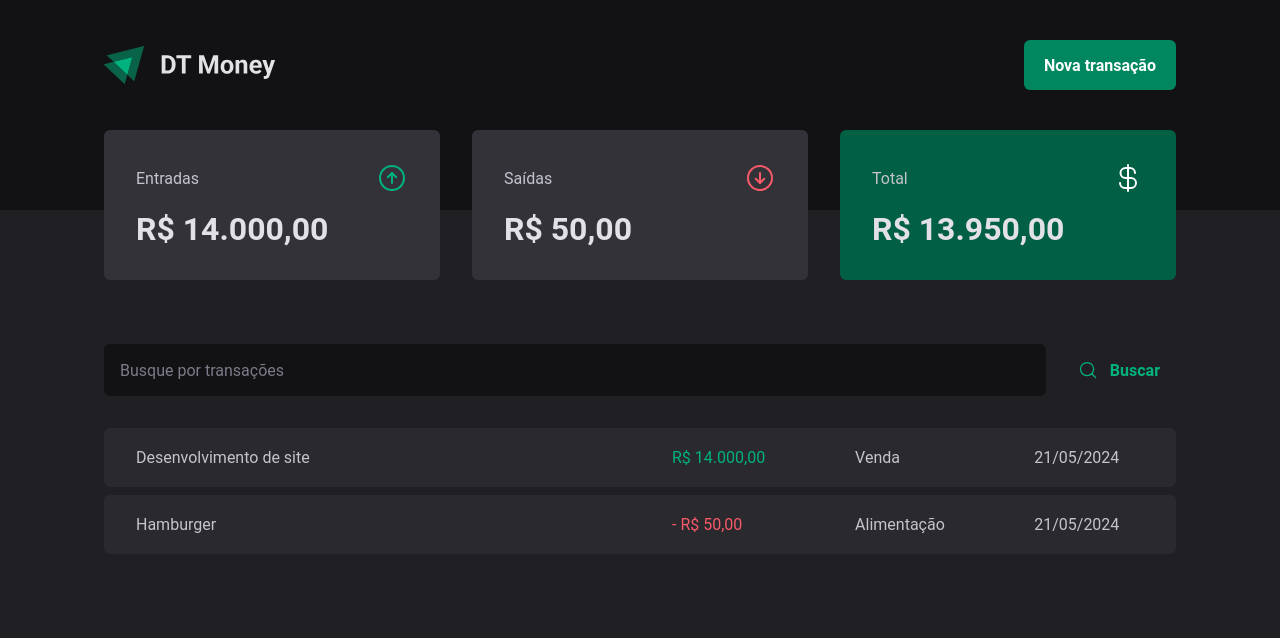
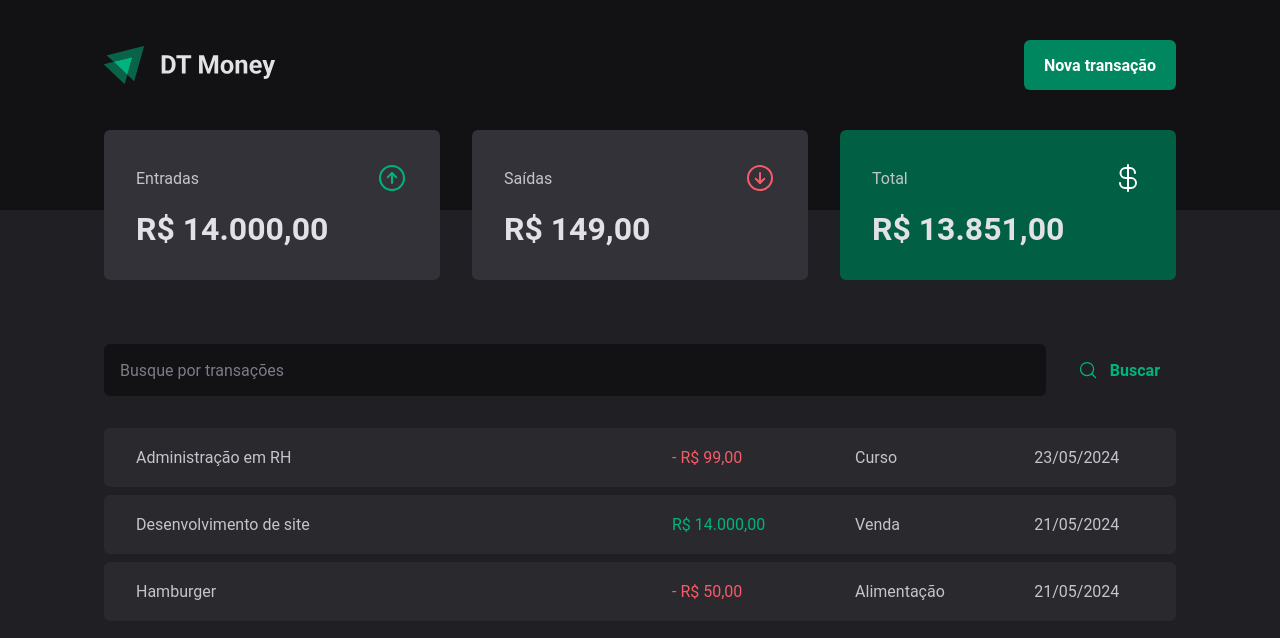
Before and after one commit to FelipeRBDantas/03-dt-money, a React app: page / in a window 1280 px wide. Shown: the top 638 px of the page. Built offline with nearby package versions, Linux system fonts and the light colour scheme; data requests are answered from the project's data file; the HTML template or start-up script is replaced by a standard one.

Commit message:
feat: Create New Transaction with Axios

```diff
--- a/server.json
+++ b/server.json
@@ -15,6 +15,14 @@
       "category": "Alimentação",
       "price": 50,
       "createdAt": "2024-05-21T22:26:28.711Z"
+    },
+    {
+      "title": "Administração em RH",
+      "price": 99,
+      "category": "Curso",
+      "type": "outcome",
+      "createdAt": "2024-05-23T22:59:02.613Z",
+      "id": 3
     }
   ]
 }
--- a/src/components/NewTransactionModal/index.tsx
+++ b/src/components/NewTransactionModal/index.tsx
@@ -1,13 +1,17 @@
+import { useContext } from "react";
+
 import * as Dialog from "@radix-ui/react-dialog";
 import { ArrowCircleDown, ArrowCircleUp, X } from "phosphor-react";
 import { Controller, useForm } from "react-hook-form";
 import * as z from 'zod'
 import { zodResolver } from "@hookform/resolvers/zod";
 
+import { TransactionsContext } from "../../contexts/TransactionsContext";
+
 import { CloseButton, Content, Overlay, TransactionType, TransactionTypeButton } from "./styles";
 
 const newTransactionFormSchema = z.object({
-  description: z.string(),
+  title: z.string(),
   price: z.number(),
   category: z.string(),
   type: z.enum(['income', 'outcome'])
@@ -16,10 +20,13 @@
 type NewTransactionFormInputs = z.infer<typeof newTransactionFormSchema>
 
 export function NewTransactionModal() {
+  const { createTransaction } = useContext(TransactionsContext)
+
   const {
     control,
     register,
     handleSubmit,
+    reset,
     formState: { isSubmitting },
   } = useForm<NewTransactionFormInputs>({
     resolver: zodResolver(newTransactionFormSchema),
@@ -29,9 +36,16 @@
   })
 
   async function handleCreateNewTransaction(data: NewTransactionFormInputs) {
-    await new Promise(resolve => setTimeout(resolve, 2000))
+    const { title, price, category, type } = data
 
-    console.log(data)
+    await createTransaction({
+      title,
+      price,
+      category,
+      type
+    })
+
+    reset()
   }
 
   return (
@@ -50,7 +64,7 @@
             type="text"
             placeholder="Descrição"
             required
-            { ...register('description') }
+            { ...register('title') }
           />
 
           <input
--- a/src/contexts/TransactionsContext.tsx
+++ b/src/contexts/TransactionsContext.tsx
@@ -11,9 +11,17 @@
   createdAt: string;
 }
 
+interface CreateTransactionInput {
+  title: string
+  price: number
+  category: string
+  type: 'income' | 'outcome'
+}
+
 interface TransactionsContextType {
   transactions: Transactions[]
   fetchTransactions: (query?: string) => Promise<void>
+  createTransaction: (data: CreateTransactionInput) => Promise<void>
 }
 
 export const TransactionsContext = createContext({} as TransactionsContextType);
@@ -28,13 +36,29 @@
   async function fetchTransactions(query?: string) {
     const response = await api.get('transactions', {
       params: {
-        // _sort: 'createdAt',
-        // _order: 'desc',
+        _sort: 'createdAt',
+        _order: 'desc',
         q: query
       }
     })
 
     setTransactions(response.data)
+  }
+
+  async function createTransaction(data: CreateTransactionInput) {
+    const { title, price, category, type } = data
+
+    const response = await api.post('transactions', {
+      title,
+      price,
+      category,
+      type,
+      createdAt: new Date()
+    })
+
+    setTransactions(state => [response.data, ...state])
+
+    fetchTransactions()
   }
 
   useEffect(() => {
@@ -44,7 +68,8 @@
   return (
     <TransactionsContext.Provider value={{
       transactions,
-      fetchTransactions
+      fetchTransactions,
+      createTransaction
     }}>
       { children }
     </TransactionsContext.Provider>
```
